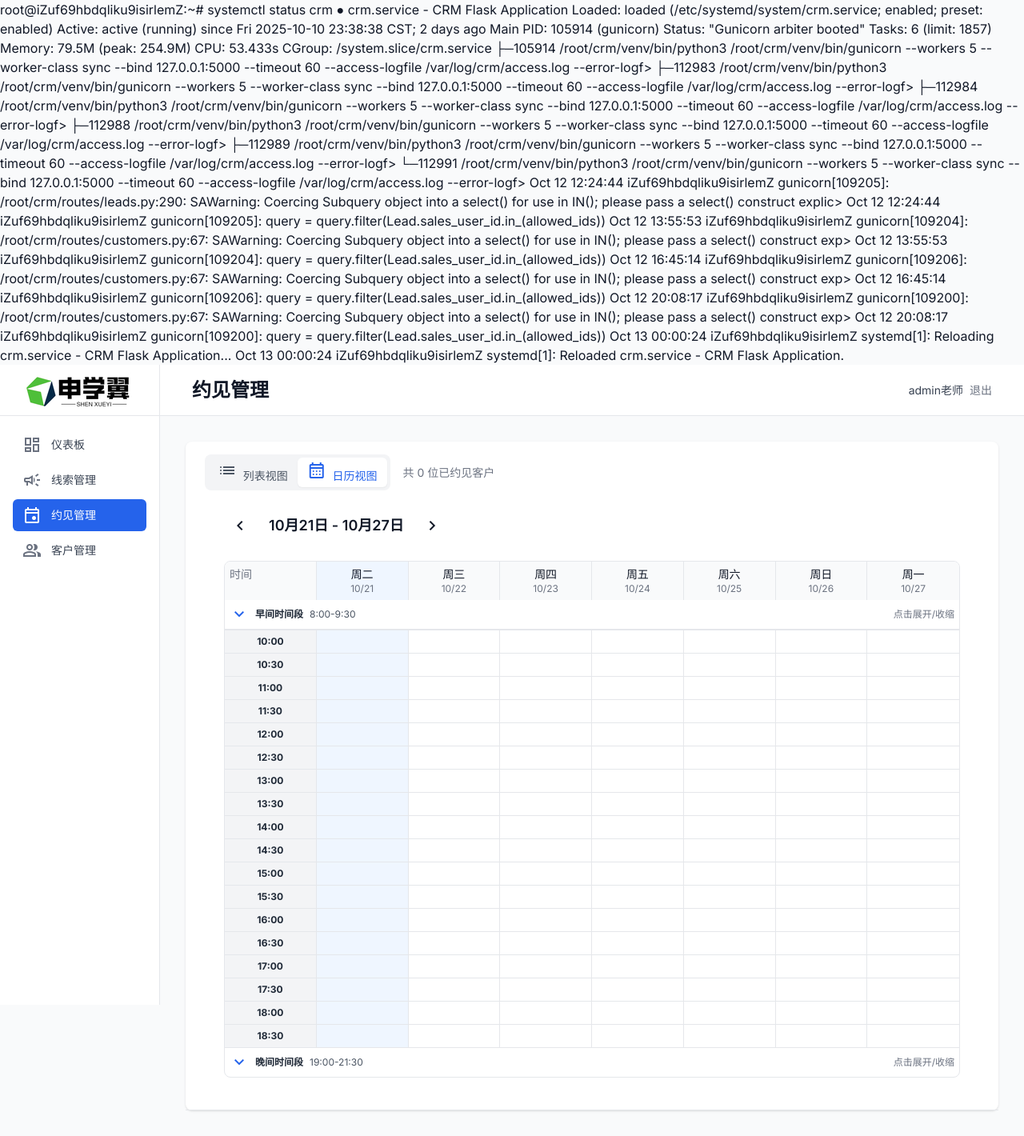
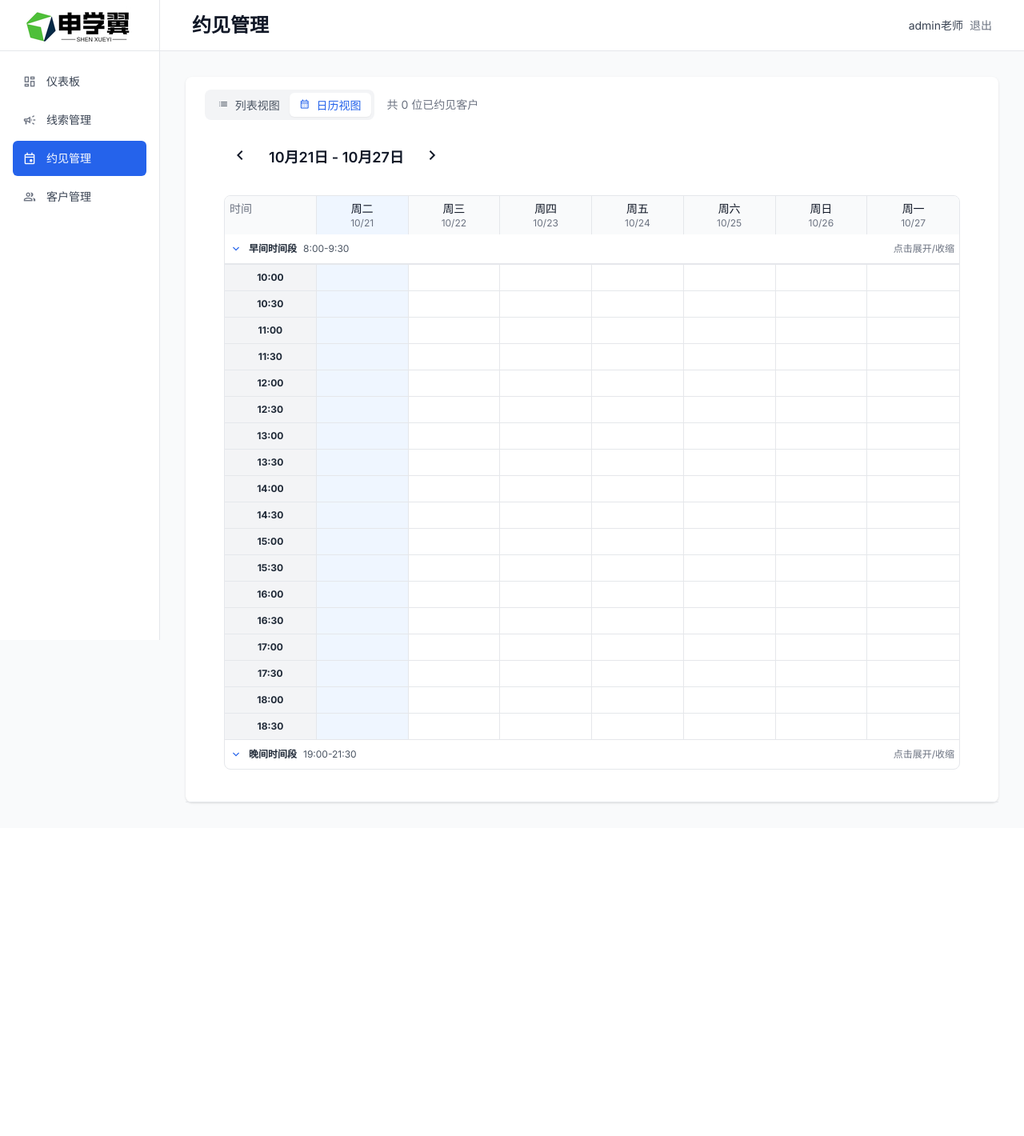
Before and after one commit to blebleman2022/crm, a Flask app: page /consultations/list in a window 1280 px wide. Shown: the whole page at 80% size. After the commit the page ends 1005 px from the top, so only its background shows below. Run offline with Flask 3, Linux system fonts and the light colour scheme; a user stored in the database is signed in; some libraries are stand-ins or nearby versions.

Commit message:
fix: 删除约见管理模板中误粘贴的云服务器日志
- 删除templates/consultations/list.html开头的27行云服务器日志文本
- 这些日志文本导致页面顶部显示异常内容
- 恢复正确的Jinja2模板结构

```diff
--- a/templates/consultations/list.html
+++ b/templates/consultations/list.html
@@ -1,30 +1,4 @@
-root@iZuf69hbdqliku9isirlemZ:~# systemctl status crm
-● crm.service - CRM Flask Application
-     Loaded: loaded (/etc/systemd/system/crm.service; enabled; preset: enabled)
-     Active: active (running) since Fri 2025-10-10 23:38:38 CST; 2 days ago
-   Main PID: 105914 (gunicorn)
-     Status: "Gunicorn arbiter booted"
-      Tasks: 6 (limit: 1857)
-     Memory: 79.5M (peak: 254.9M)
-        CPU: 53.433s
-     CGroup: /system.slice/crm.service
-             ├─105914 /root/crm/venv/bin/python3 /root/crm/venv/bin/gunicorn --workers 5 --worker-class sync --bind 127.0.0.1:5000 --timeout 60 --access-logfile /var/log/crm/access.log --error-logf>
-             ├─112983 /root/crm/venv/bin/python3 /root/crm/venv/bin/gunicorn --workers 5 --worker-class sync --bind 127.0.0.1:5000 --timeout 60 --access-logfile /var/log/crm/access.log --error-logf>
-             ├─112984 /root/crm/venv/bin/python3 /root/crm/venv/bin/gunicorn --workers 5 --worker-class sync --bind 127.0.0.1:5000 --timeout 60 --access-logfile /var/log/crm/access.log --error-logf>
-             ├─112988 /root/crm/venv/bin/python3 /root/crm/venv/bin/gunicorn --workers 5 --worker-class sync --bind 127.0.0.1:5000 --timeout 60 --access-logfile /var/log/crm/access.log --error-logf>
-             ├─112989 /root/crm/venv/bin/python3 /root/crm/venv/bin/gunicorn --workers 5 --worker-class sync --bind 127.0.0.1:5000 --timeout 60 --access-logfile /var/log/crm/access.log --error-logf>
-             └─112991 /root/crm/venv/bin/python3 /root/crm/venv/bin/gunicorn --workers 5 --worker-class sync --bind 127.0.0.1:5000 --timeout 60 --access-logfile /var/log/crm/access.log --error-logf>
-
-Oct 12 12:24:44 iZuf69hbdqliku9isirlemZ gunicorn[109205]: /root/crm/routes/leads.py:290: SAWarning: Coercing Subquery object into a select() for use in IN(); please pass a select() construct explic>
-Oct 12 12:24:44 iZuf69hbdqliku9isirlemZ gunicorn[109205]:   query = query.filter(Lead.sales_user_id.in_(allowed_ids))
-Oct 12 13:55:53 iZuf69hbdqliku9isirlemZ gunicorn[109204]: /root/crm/routes/customers.py:67: SAWarning: Coercing Subquery object into a select() for use in IN(); please pass a select() construct exp>
-Oct 12 13:55:53 iZuf69hbdqliku9isirlemZ gunicorn[109204]:   query = query.filter(Lead.sales_user_id.in_(allowed_ids))
-Oct 12 16:45:14 iZuf69hbdqliku9isirlemZ gunicorn[109206]: /root/crm/routes/customers.py:67: SAWarning: Coercing Subquery object into a select() for use in IN(); please pass a select() construct exp>
-Oct 12 16:45:14 iZuf69hbdqliku9isirlemZ gunicorn[109206]:   query = query.filter(Lead.sales_user_id.in_(allowed_ids))
-Oct 12 20:08:17 iZuf69hbdqliku9isirlemZ gunicorn[109200]: /root/crm/routes/customers.py:67: SAWarning: Coercing Subquery object into a select() for use in IN(); please pass a select() construct exp>
-Oct 12 20:08:17 iZuf69hbdqliku9isirlemZ gunicorn[109200]:   query = query.filter(Lead.sales_user_id.in_(allowed_ids))
-Oct 13 00:00:24 iZuf69hbdqliku9isirlemZ systemd[1]: Reloading crm.service - CRM Flask Application...
-Oct 13 00:00:24 iZuf69hbdqliku9isirlemZ systemd[1]: Reloaded crm.service - CRM Flask Application.{% extends "leads/base.html" %}
+{% extends "leads/base.html" %}
 
 {% block title %}约见管理列表 - EduConnect CRM{% endblock %}
 {% block page_title %}约见管理{% endblock %}
```
